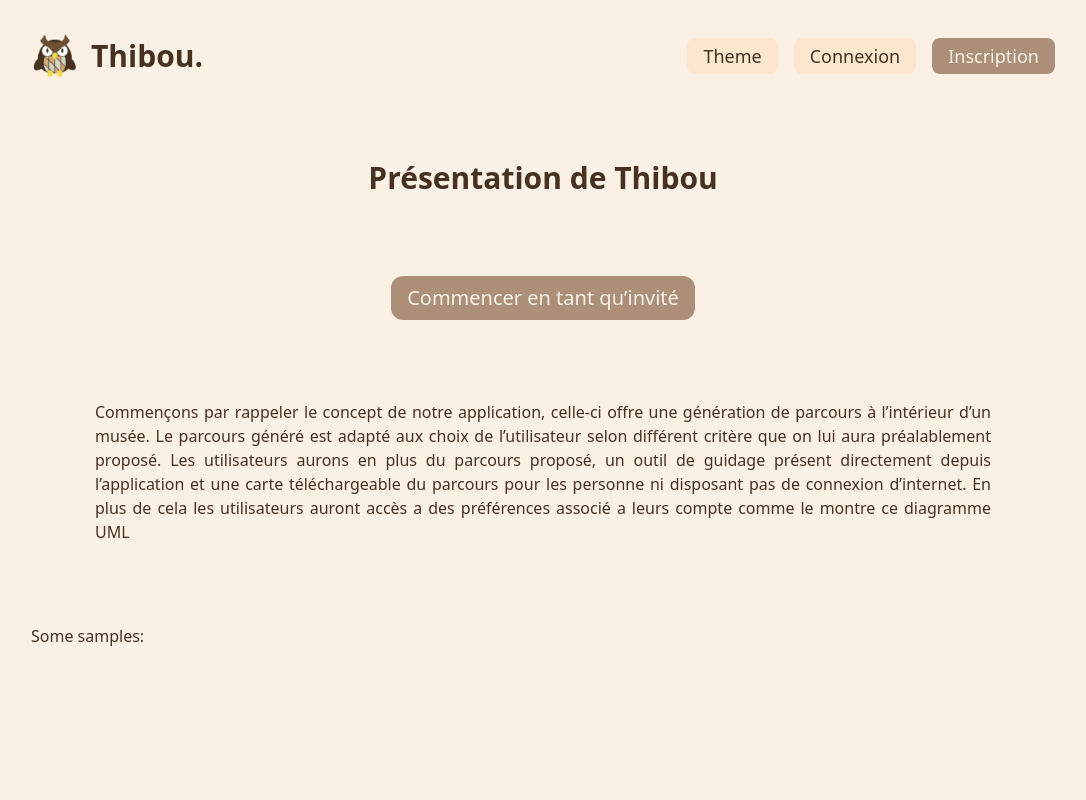
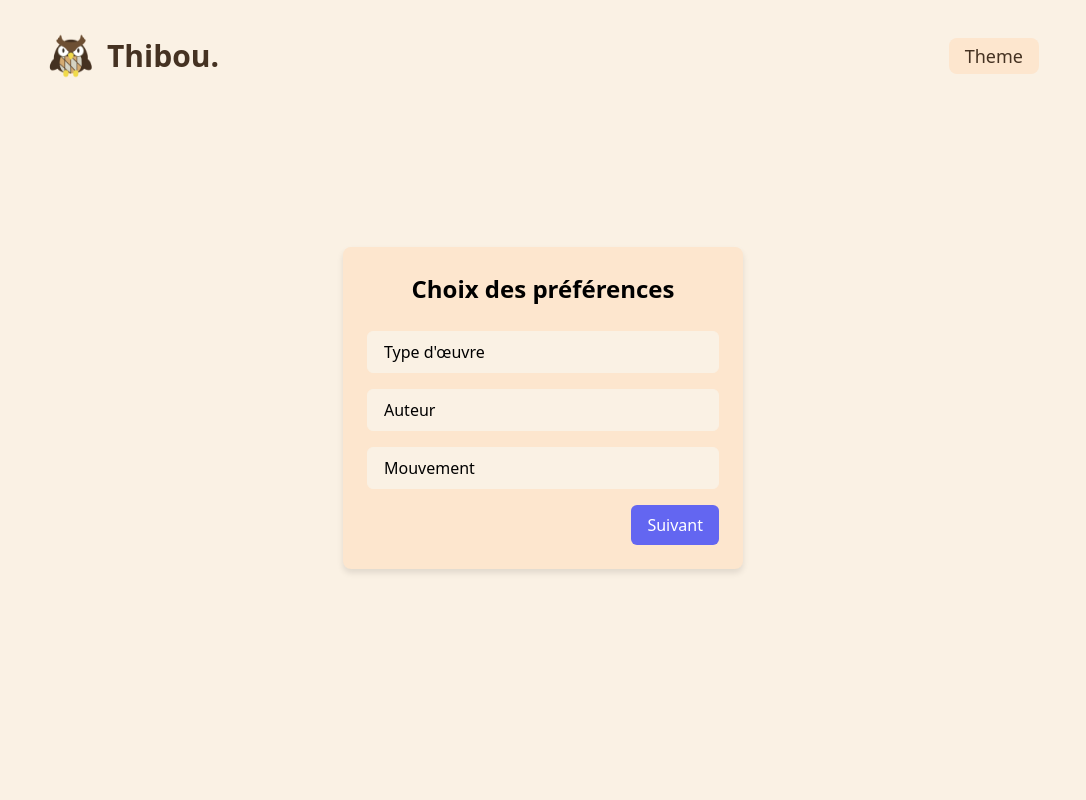
Before and after one commit to balded1ams/Thibou, a Next.js app: page /customPage in a window 1280 px wide. Shown: the top 800 px of the page, without its empty margins (97-1183 px from the left). Built offline with nearby package versions, Linux system fonts and the light colour scheme.

Commit message:
ajout du fichier customPage

```diff
--- /dev/null
+++ b/src/app/customPage/App.tsx
@@ -0,0 +1,26 @@
+import Header from "@/components/ui/header";
+import CustomPage from "@/components/customPage";
+import Footer from "@/components/ui/footer";
+import { useThemeContext } from "@/hooks/useTheme";
+
+
+function App() {
+    const { systemTheme } = useThemeContext();
+
+    return (
+        <div style={{
+            backgroundColor: systemTheme.background.primary,
+        }}>
+            <main className={"max-w-5xl mx-auto flex h-full flex-col gap-4 px-4"}
+            style={{
+                backgroundColor: systemTheme.background.primary,
+            }}>
+                <Header />
+                <CustomPage />
+            </main>
+            <Footer />
+        </div>
+);
+}
+
+export default App;
--- /dev/null
+++ b/src/app/customPage/client.tsx
@@ -0,0 +1,10 @@
+'use client'
+
+import React from 'react'
+import dynamic from 'next/dynamic'
+
+const App = dynamic(() => import('./App'), { ssr: false })
+
+export function ClientOnly() {
+    return <App />
+}
--- /dev/null
+++ b/src/app/customPage/page.tsx
@@ -0,0 +1,10 @@
+import '@/index.css'
+import { ClientOnly } from './client'
+
+export function generateStaticParams() {
+    return [{ slug: [''] }]
+}
+
+export default function Page() {
+    return <ClientOnly />
+}
--- a/src/app/planMusee/App.tsx
+++ b/src/app/planMusee/App.tsx
@@ -1,13 +1,10 @@
 import Header from "@/components/ui/header";
 import Plan from "@/components/ui/plan"
 import Footer from "@/components/ui/footer";
-import NextOeuvre from "@/components/NextOeuvre";
 import {useThemeContext} from "@/hooks/useTheme";
 
 function App() {
     const { systemTheme } = useThemeContext();
-    const roomNumber = 5; //exemple de numéro de salle
-    const directions = ["Tournez à gauche", "Continuez tout droit", "Tournez à droite"]; //exemple de liste d'indications, a remplacer à terme par un appel a la BD ?
 
     return (
         <div
@@ -23,7 +20,6 @@ function App() {
             >
                 <Header/>
                 <Plan/>
-                <NextOeuvre roomNumber={roomNumber} directions={directions} />
                 <Footer/>
             </main>
         </div>
--- /dev/null
+++ b/src/components/customPage.tsx
@@ -0,0 +1,181 @@
+import React, { useState } from "react";
+
+const DropdownMenus = () => {
+  const [openMenu, setOpenMenu] = useState<string | null>(null); // Suivi du menu ouvert
+  const [selectedOptions, setSelectedOptions] = useState<{
+    type?: string;
+    author?: string;
+    movement?: string;
+  }>({});
+
+  const handleToggleMenu = (menu: string) => {
+    setOpenMenu((prev) => (prev === menu ? null : menu));
+  };
+
+  const handleSelectOption = (
+    category: "type" | "author" | "movement",
+    option: string
+  ) => {
+    setSelectedOptions((prev) => ({ ...prev, [category]: option }));
+    setOpenMenu(null); // Ferme le menu après sélection
+  };
+
+  return (
+    <div className="container">
+      <div className="dropdown-container">
+        <h2 className="title">Choix des préférences</h2>
+
+        {/* Menu Type */}
+        <div className="dropdown">
+          <button
+            onClick={() => handleToggleMenu("type")}
+            className="dropdown-button"
+          >
+            {selectedOptions.type || "Type d'œuvre"}
+          </button>
+          {openMenu === "type" && (
+            <ul className="dropdown-menu">
+              {["Peinture", "Sculpture", "Photographie"].map((type) => (
+                <li
+                  key={type}
+                  onClick={() => handleSelectOption("type", type)}
+                  className="dropdown-item"
+                >
+                  {type}
+                </li>
+              ))}
+            </ul>
+          )}
+        </div>
+
+        {/* Menu Auteur */}
+        <div className="dropdown">
+          <button
+            onClick={() => handleToggleMenu("author")}
+            className="dropdown-button"
+          >
+            {selectedOptions.author || "Auteur"}
+          </button>
+          {openMenu === "author" && (
+            <ul className="dropdown-menu">
+              {["Leonardo da Vinci", "Vincent van Gogh", "Pablo Picasso"].map(
+                (author) => (
+                  <li
+                    key={author}
+                    onClick={() => handleSelectOption("author", author)}
+                    className="dropdown-item"
+                  >
+                    {author}
+                  </li>
+                )
+              )}
+            </ul>
+          )}
+        </div>
+
+        {/* Menu Mouvement */}
+        <div className="dropdown">
+          <button
+            onClick={() => handleToggleMenu("movement")}
+            className="dropdown-button"
+          >
+            {selectedOptions.movement || "Mouvement"}
+          </button>
+          {openMenu === "movement" && (
+            <ul className="dropdown-menu">
+              {["Renaissance", "Impressionnisme", "Cubisme"].map((movement) => (
+                <li
+                  key={movement}
+                  onClick={() => handleSelectOption("movement", movement)}
+                  className="dropdown-item"
+                >
+                  {movement}
+                </li>
+              ))}
+            </ul>
+          )}
+        </div>
+
+        {/* Bouton Suivant */}
+        <div className="button-container">
+          <button className="next-button">Suivant</button>
+        </div>
+      </div>
+
+      {/* Styles CSS */}
+      <style jsx>{`
+        .container {
+          display: flex;
+          flex-direction: column;
+          align-items: center;
+          justify-content: center;
+          padding: 2rem;
+          background-color: #FAF1E4;
+          min-height: 100vh;
+        }
+        .dropdown-container {
+          margin-top: -15rem;
+          width: 100%;
+          max-width: 400px;
+          background-color: #FDE6CE;
+          padding: 1.5rem;
+          border-radius: 0.5rem;
+          box-shadow: 0 4px 6px rgba(0, 0, 0, 0.1);
+        }
+        .title {
+          font-size: 1.5rem;
+          font-weight: bold;
+          margin-bottom: 1.5rem;
+          text-align: center;
+        }
+        .dropdown {
+          position: relative;
+          margin-bottom: 1rem;
+        }
+        .dropdown-button {
+          width: 100%;
+          padding: 0.5rem 1rem;
+          border: 1px solid #FAF1E4;
+          border-radius: 0.375rem;
+          text-align: left;
+          background-color: #FAF1E4;
+          cursor: pointer;
+        }
+        .dropdown-menu {
+          position: absolute;
+          width: 100%;
+          background-color: #FAF1E4;
+          border: 1px solid #d1d5db;
+          border-radius: 0.375rem;
+          box-shadow: 0 4px 6px rgba(0, 0, 0, 0.1);
+          margin-top: 0.5rem;
+          z-index: 10;
+        }
+        .dropdown-item {
+          padding: 0.5rem 1rem;
+          cursor: pointer;
+        }
+        .dropdown-item:hover {
+          background-color: #f3f4f6;
+        }
+        .button-container {
+          display: flex;
+          justify-content: flex-end;
+        }
+        .next-button {
+          padding: 0.5rem 1rem;
+          background-color: #6366f1;
+          color: #ffffff;
+          border: none;
+          border-radius: 0.375rem;
+          cursor: pointer;
+        }
+        .next-button:hover {
+          background-color: #4f46e5;
+        }
+      `}</style>
+    </div>
+  );
+};
+
+export default DropdownMenus;
--- a/src/components/getStarted.tsx
+++ b/src/components/getStarted.tsx
@@ -1,12 +1,16 @@
 import { useThemeContext } from "@/hooks/useTheme";
+import { useRouter } from "next/navigation"; // Hook pour la navigation
 
 const Start = () => {
     const { systemTheme } = useThemeContext();
+    const router = useRouter(); // Initialiser le hook de navigation
+
 
     return (
         <div className="flex items-center justify-center py-8 ">
             <button
                 className="rounded-xl px-4 py-2 text-xl"
+                onClick={() => router.push("/customPage")}
                 style={{
                     color: systemTheme.text.secondary,
                     backgroundColor: systemTheme.background.button,
```
Also changed, not shown: package.json (+5 -3 lines).
